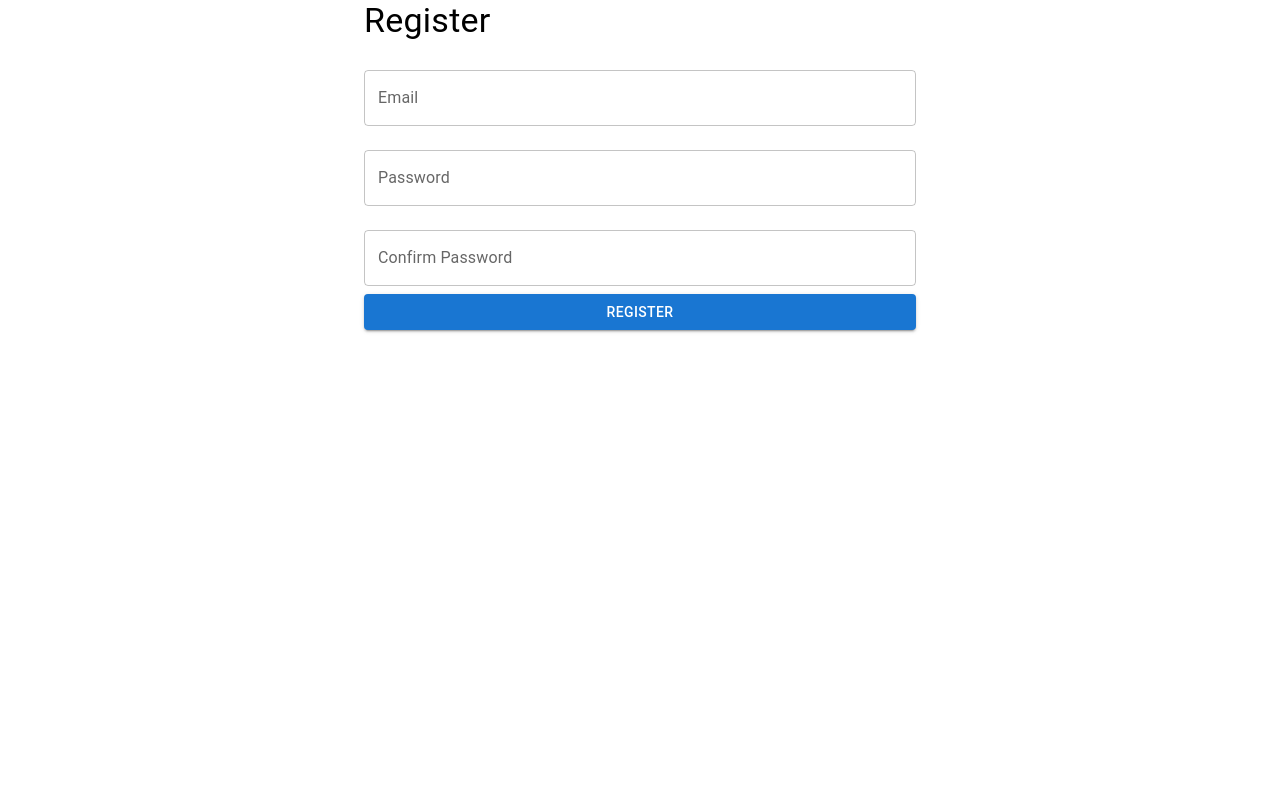
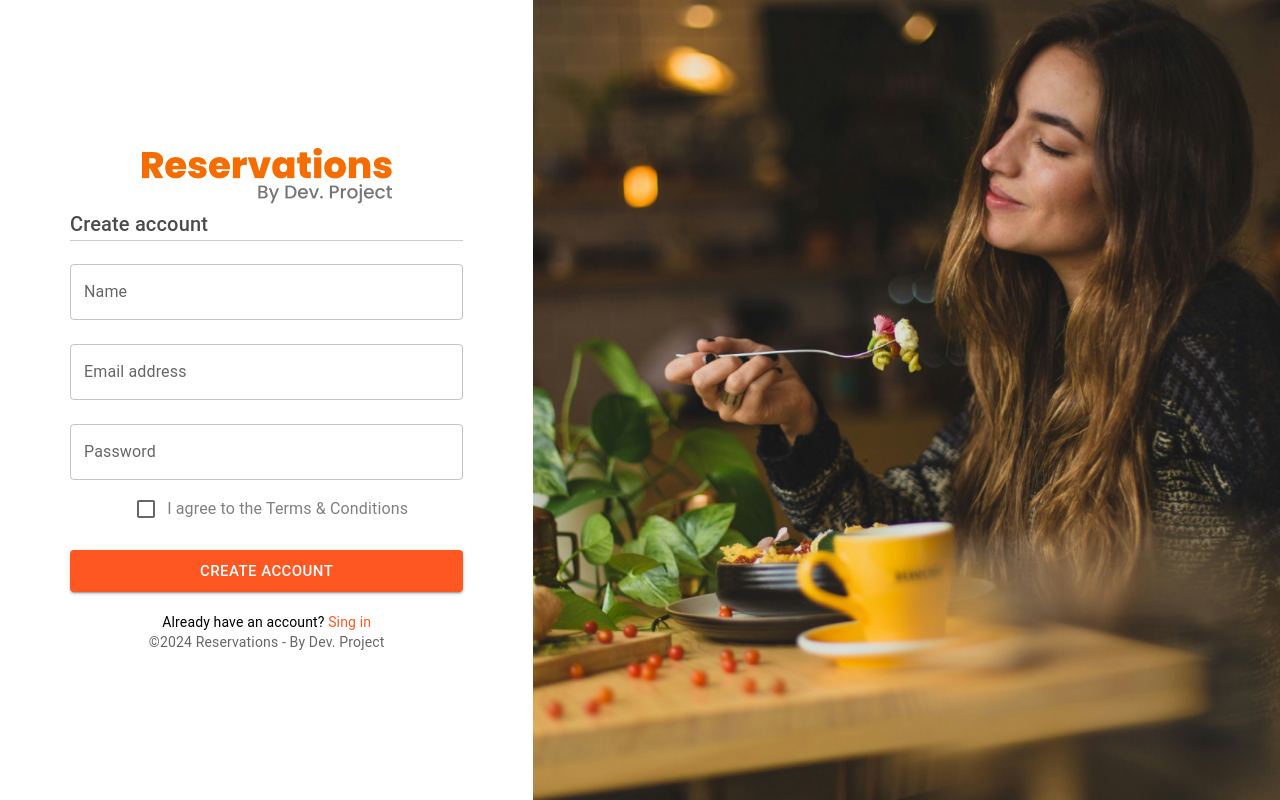
Before and after one commit to danielcaraballo/restaurant-reservations-client, a React (Vite) app: page /register in a window 1280 px wide. Built offline with nearby package versions, Linux system fonts and the light colour scheme.

Commit message:
view create account

```diff
--- a/src/components/Login.jsx
+++ b/src/components/Login.jsx
@@ -1,4 +1,5 @@
 import React from 'react';
+
 import { Container, Box, Typography, TextField, Button, Link, colors } from '@mui/material';
 import Grid from '@mui/material/Grid';
 import imgLogin from '../assets/imageLogin.png'
@@ -68,7 +69,11 @@ const Login = () => {
           <Box display="flex" justifyContent="center" marginTop="20px">
             <Typography variant="body2">
               Do you have an account?{' '}
-              <Link href="#" color="primary" style={{ color: 'rgb(255, 87, 34)', textDecoration: 'none' }}>
+              <Link href="register/"
+                    color="primary"
+                    style={{ color:
+                    'rgb(255, 87, 34)',
+                    textDecoration: 'none' }}>
                 Sing up
               </Link>
             </Typography>
--- a/src/components/Register.jsx
+++ b/src/components/Register.jsx
@@ -1,15 +1,127 @@
 import React from 'react';
-import { Button, TextField, Container, Typography } from '@mui/material';
+import { Container, Box, Typography, TextField, Button, Link, colors } from '@mui/material';
+import Grid from '@mui/material/Grid';
+import Checkbox from '@mui/material/Checkbox';
+import imgLogin from '../assets/imageLogin.png'
+import logo from '../assets/logo.png'
+
+const label = { inputProps: { 'aria-label': 'Checkbox demo' } };
 
 const Register = () => {
   return (
-    <Container maxWidth="sm">
-      <Typography variant="h4" gutterBottom>Register</Typography>
-      <TextField label="Email" fullWidth margin="normal" />
-      <TextField label="Password" type="password" fullWidth margin="normal" />
-      <TextField label="Confirm Password" type="password" fullWidth margin="normal" />
-      <Button variant="contained" color="primary" fullWidth>Register</Button>
-    </Container>
+    <Grid
+      container
+      style={{
+        minHeight: '100vh',
+        display: 'flex',
+        justifyContent: 'center',
+        alignItems: 'center',
+      }}>
+      {/* Left side - Login Form */}
+      <Grid item xs={12} md={5}>
+        <Container
+          className='container-form-login'
+          style={{
+            display: 'flex',
+            flexDirection: 'column',
+            justifyContent: 'end',
+            alignItems: 'center',
+            padding: '0 70px',
+          }}
+        >
+          <Grid>
+            <img src={logo} sx={{ with: '10%' }} />
+          </Grid>
+          <Typography variant="h6"
+            gutterBottom
+            sx={{
+              color: 'rgba(0,0,0,.7)',
+              width: '100%',
+              borderBottom: '1px solid rgba(0,0,0,.2)',
+              fontWeight: '500'
+            }}
+          >
+            Create account
+          </Typography>
+
+          <TextField
+            label="Name"
+            type="text"
+            variant="outlined"
+            margin="normal"
+            fullWidth
+          />
+
+          <TextField
+            label="Email address"
+            type="email"
+            variant="outlined"
+            margin="normal"
+            fullWidth
+          />
+          <TextField
+            label="Password"
+            type="password"
+            variant="outlined"
+            margin="normal"
+            fullWidth
+          />
+
+          <Container sx={{display: 'flex', justifyContent: 'center', alignItems: 'center'}}>
+            <Checkbox {...label} />
+            <Typography sx={{color: 'rgba(0,0,0,.5)'}}>
+            I agree to the Terms & Conditions
+            </Typography>
+          </Container>
+
+          <Button
+            variant="contained"
+            color="primary"
+            size="large"
+            fullWidth
+            style={{ marginTop: '20px', background: 'rgb(255, 87, 34)' }}
+          >
+            CREATE ACCOUNT
+          </Button>
+        </Container>
+        <Box>
+          <Box display="flex" justifyContent="center" marginTop="20px">
+            <Typography variant="body2">
+              Already have an account?{' '}
+              <Link href="/"
+                    color="primary"
+                    style={{ color:
+                    'rgb(255, 87, 34)',
+                    textDecoration: 'none' }}>
+                Sing in
+              </Link>
+            </Typography>
+          </Box>
+
+          <Box>
+            <Typography variant="body2"
+                        align="center"
+                        color="textSecondary"
+
+                        >
+              ©2024 Reservations - By Dev. Project
+            </Typography>
+          </Box>
+        </Box>
+      </Grid>
+
+      {/* Right side - Image */}
+      <Grid item xs={false} md={7}>
+        <Box
+          style={{
+            backgroundImage: `url(${imgLogin})`,
+            backgroundSize: 'cover',
+            backgroundPosition: 'center',
+            height: '100vh',
+          }}
+        />
+      </Grid>
+    </Grid>
   );
 };
 
```
